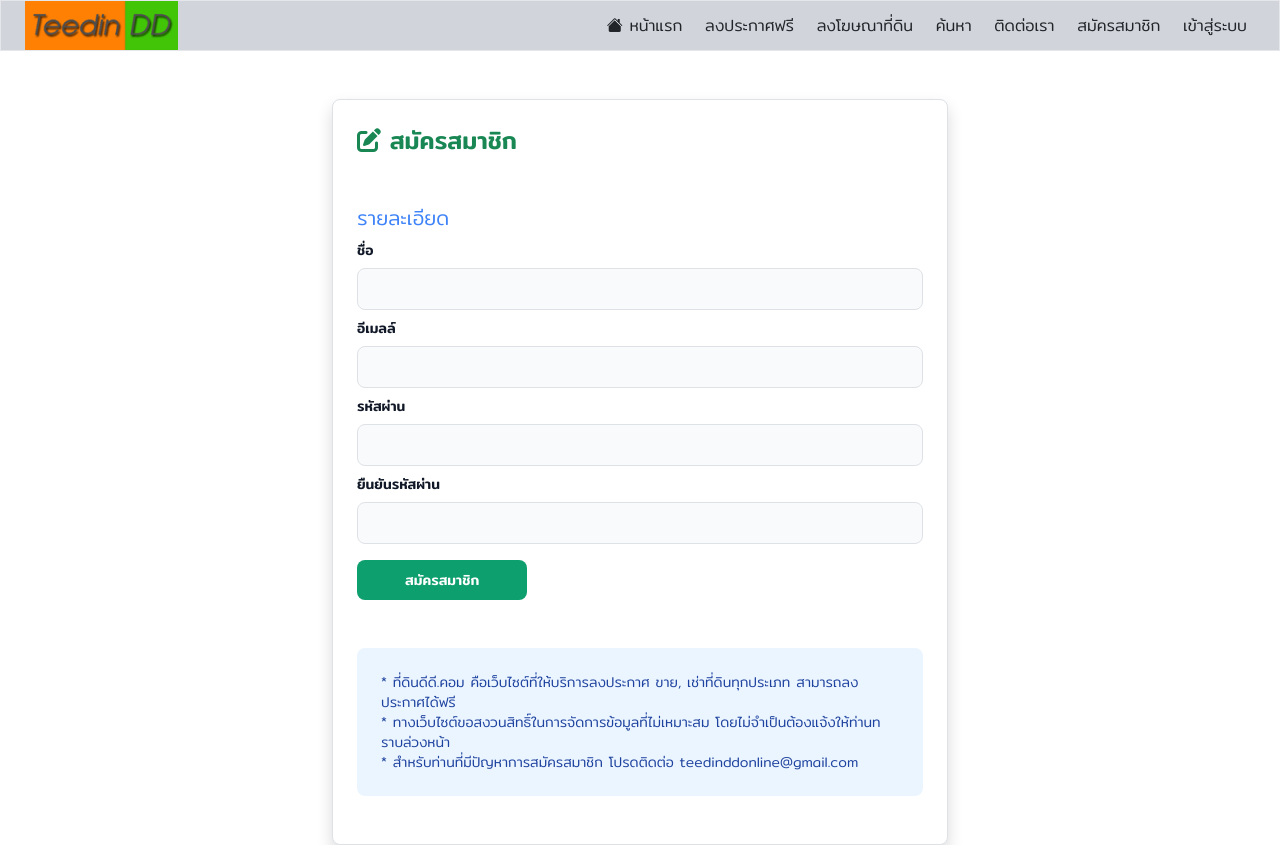
After one commit to koo21/teedin-dd, a PHP site: page /pages/register.php in a window 1280 px wide. The commit adds this page. Run offline with PHP 8.4, Linux system fonts and the light colour scheme; some libraries are stand-ins or nearby versions.

Commit message:
new login,register

```diff
--- a/banner/banner.php
+++ b/banner/banner.php
@@ -4,26 +4,27 @@
             <div class="logo"><img src="../storage/images/logo.png" alt="Teedin DD" srcset=""></div>
             <div class="menu">
                 <ul class="ulMenu">
-                    <li><a href="index.php" class="menuitem active"><i class="bi bi-house-fill"></i> หน้าแรก</a></li>
-                    <li><a href="" class="menuitem ">ลงประกาศฟรี</a></li>
+                    <li><a href="index.php" class="menuitem "><i class="bi bi-house-fill"></i> หน้าแรก</a></li>
+                    <li><a href="post.php" class="menuitem ">ลงประกาศฟรี</a></li>
                     <li><a href="" class="menuitem ">ลงโฆษณาที่ดิน</a></li>
                     <li><a href="" class="menuitem ">ค้นหา</a></li>
                     <li><a href="" class="menuitem ">ติดต่อเรา</a></li>
-                    <li><a href="" class="menuitem ">สมัครสมาชิก</a></li>
-                    <li><a href="" class="menuitem ">เข้าสู่ระบบ</a></li>
+                    <li><a href="register.php" class="menuitem ">สมัครสมาชิก</a></li>
+                    <li><a href="login.php" class="menuitem ">เข้าสู่ระบบ</a></li>
                 </ul>
             </div>
         </div>
 
     </div>
 </div>
-<script>
-    $(document).ready(function() {
+<!-- <script>
+$(document).ready(function() {
 
-        $('.ulMenu .menuitem').click(function(e) {
-            e.preventDefault();
-            $('.active').removeClass('active');
-            $(this).addClass('active');
-        })
+    $('.ulMenu .menuitem').click(function(e) {
+
+        $('.active').removeClass('active');
+        $(this).addClass('active');
+
     })
-</script>
+})
+</script> -->
--- a/components/layoutHead.php
+++ b/components/layoutHead.php
@@ -10,6 +10,9 @@
     <script src="https://code.jquery.com/jquery-3.7.1.js"></script>
     <link href="https://cdn.jsdelivr.net/npm/bootstrap@5.3.3/dist/css/bootstrap.min.css" rel="stylesheet">
     <link href="https://cdn.jsdelivr.net/npm/flowbite@2.5.2/dist/flowbite.min.css" rel="stylesheet" />
+    <link rel="stylesheet" href="https://cdnjs.cloudflare.com/ajax/libs/font-awesome/6.6.0/css/all.min.css"
+        integrity="sha512-Kc323vGBEqzTmouAECnVceyQqyqdsSiqLQISBL29aUW4U/M7pSPA/gEUZQqv1cwx4OnYxTxve5UMg5GT6L4JJg=="
+        crossorigin="anonymous" referrerpolicy="no-referrer" />
     <link rel="stylesheet" href="../components/summernote/summernote-bs5.min.css">
     <link rel="stylesheet" href="../css/style.css">
     <link rel="stylesheet" href="https://cdn.jsdelivr.net/npm/bootstrap-icons@1.11.3/font/bootstrap-icons.min.css">
--- /dev/null
+++ b/pages/register.php
@@ -0,0 +1,84 @@
+<?php
+include '../config/connect.php';
+include '../components/layoutHead.php';
+include '../banner/banner.php';
+?>
+
+
+<div class="container">
+    <div class="row">
+        <div class="col-md-3"></div>
+        <div class="col-md-6 mt-5">
+            <div class="max-w-3xl p-6  bg-white border border-gray-200 rounded-lg shadow dark:bg-gray-800
+            dark:border-gray-700">
+                <div class="text-2xl font-medium text-success mb-5"><i class="fa-solid fa-pen-to-square"></i>
+                    สมัครสมาชิก</div>
+                <div class="text-xl font-base text-blue-500 mb-2"> รายละเอียด</div>
+
+
+                <form action="" method="post" onsubmit="chSubmit()">
+                    <div class="mb-2">
+                        <label for="" class="block mb-2 text-sm font-medium text-gray-900 dark:text-white">ชื่อ
+                        </label>
+                        <input type="" id="registerName" name="registerName"
+                            class="bg-gray-50 border border-gray-300 text-gray-900 text-sm rounded-lg focus:ring-blue-500 focus:border-blue-500 block w-full p-2.5 dark:bg-gray-700 dark:border-gray-600 dark:placeholder-gray-400 dark:text-white dark:focus:ring-blue-500 dark:focus:border-blue-500" />
+                    </div>
+                    <div class="mb-2">
+                        <label for="email"
+                            class="block mb-2 text-sm font-medium text-gray-900 dark:text-white">อีเมลล์</label>
+                        <input type="email" id="registerEmail" name="registerEmail"
+                            class="bg-gray-50 border border-gray-300 text-gray-900 text-sm rounded-lg focus:ring-blue-500 focus:border-blue-500 block w-full p-2.5 dark:bg-gray-700 dark:border-gray-600 dark:placeholder-gray-400 dark:text-white dark:focus:ring-blue-500 dark:focus:border-blue-500" />
+                    </div>
+                    <div class="mb-2">
+                        <label for="password"
+                            class="block mb-2 text-sm font-medium text-gray-900 dark:text-white">รหัสผ่าน</label>
+                        <input type="password" id="registerPassword" name="registerPassword"
+                            class="bg-gray-50 border border-gray-300 text-gray-900 text-sm rounded-lg focus:ring-blue-500 focus:border-blue-500 block w-full p-2.5 dark:bg-gray-700 dark:border-gray-600 dark:placeholder-gray-400 dark:text-white dark:focus:ring-blue-500 dark:focus:border-blue-500" />
+                    </div>
+                    <div class="mb-2">
+                        <label for="password"
+                            class="block mb-2 text-sm font-medium text-gray-900 dark:text-white">ยืนยันรหัสผ่าน</label>
+                        <input type="password" id="CRegisterPassword" name="CRegisterPassword"
+                            class="bg-gray-50 border border-gray-300 text-gray-900 text-sm rounded-lg focus:ring-blue-500 focus:border-blue-500 block w-full p-2.5 dark:bg-gray-700 dark:border-gray-600 dark:placeholder-gray-400 dark:text-white dark:focus:ring-blue-500 dark:focus:border-blue-500" />
+                    </div>
+                    <div class="mt-3 mb-5">
+
+                        <button type="submit"
+                            class="text-white bg-green-500 hover:bg-green-800 focus:ring-4 focus:outline-none focus:ring-green-300 font-medium rounded-lg text-sm w-full sm:w-auto px-5 py-2.5 text-center dark:bg-green-600 dark:hover:bg-green-500 dark:focus:ring-green-800">สมัครสมาชิก</button>
+                    </div>
+                </form>
+                <div class="p-4 mb-4 text-sm text-blue-800 rounded-lg bg-blue-50 dark:bg-gray-800 dark:text-blue-400"
+                    role="alert">
+
+                    <span class="text-md ">* ที่ดินดีดี.คอม คือเว็บไซต์ที่ให้บริการลงประกาศ ขาย,
+                        เช่าที่ดินทุกประเภท
+                        สามารถลงประกาศได้ฟรี</span><br>
+                    <span class="text-md ">* ทางเว็บไซต์ขอสงวนสิทธิ์ในการจัดการข้อมูลที่ไม่เหมาะสม
+                        โดยไม่จำเป็นต้องแจ้งให้ท่านทราบล่วงหน้า</span><br>
+                    <span class="text-md ">* สำหรับท่านที่มีปัญหาการสมัครสมาชิก โปรดติดต่อ
+                        teedinddonline@gmail.com</span>
+                </div>
+
+
+            </div>
+
+        </div>
+        <div class="col-md-3"></div>
+    </div>
+
+    <script>
+    function chSubmit() {
+        if (document.getElementById('registerName').value == '') {
+            alert("กรุณากรอกชื่อ");
+            document.getElementById('registerName').focus()
+            return false;
+        }
+    }
+    </script>
+
+
+
+
+    <?php
+    include '../components/layoutFooter.php';
+    ?>
```
Also changed, not shown: pages/login.php (added, +73 -0 lines), pages/post.php (+13 -12 lines).
